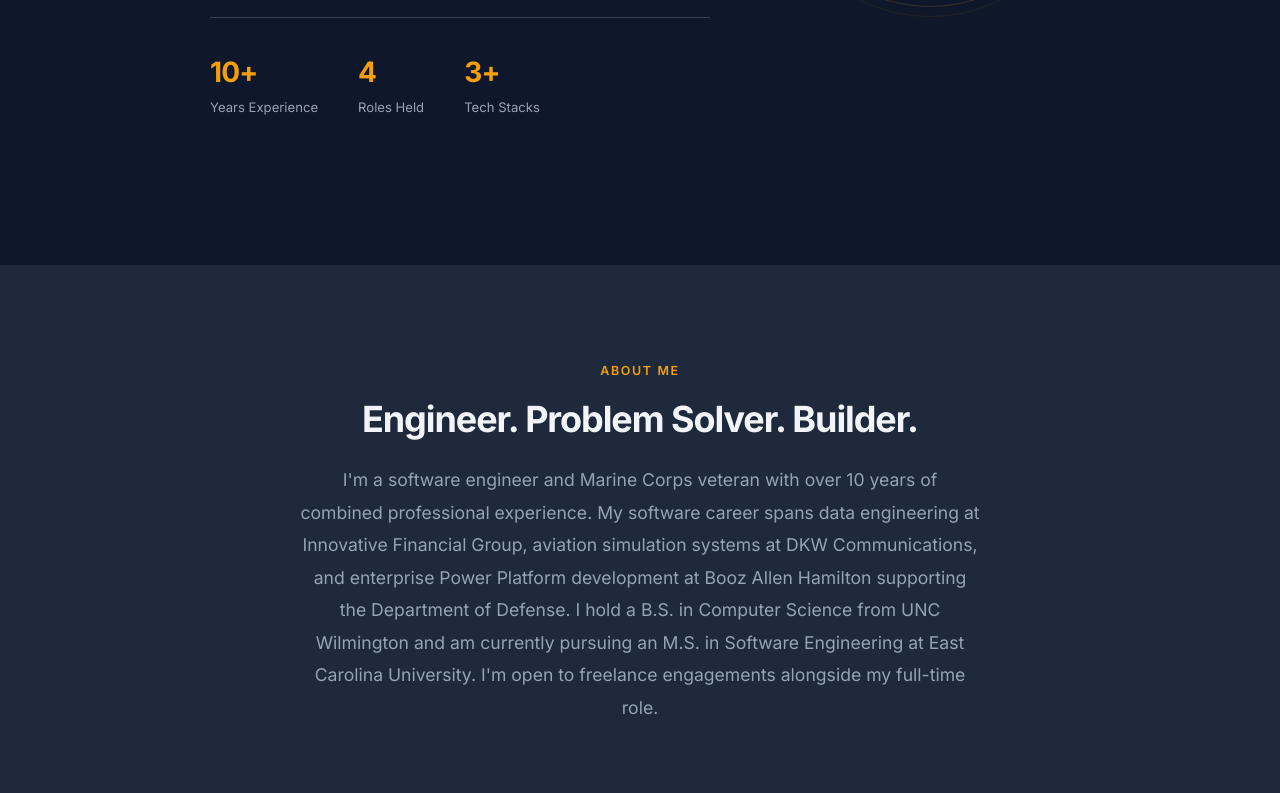
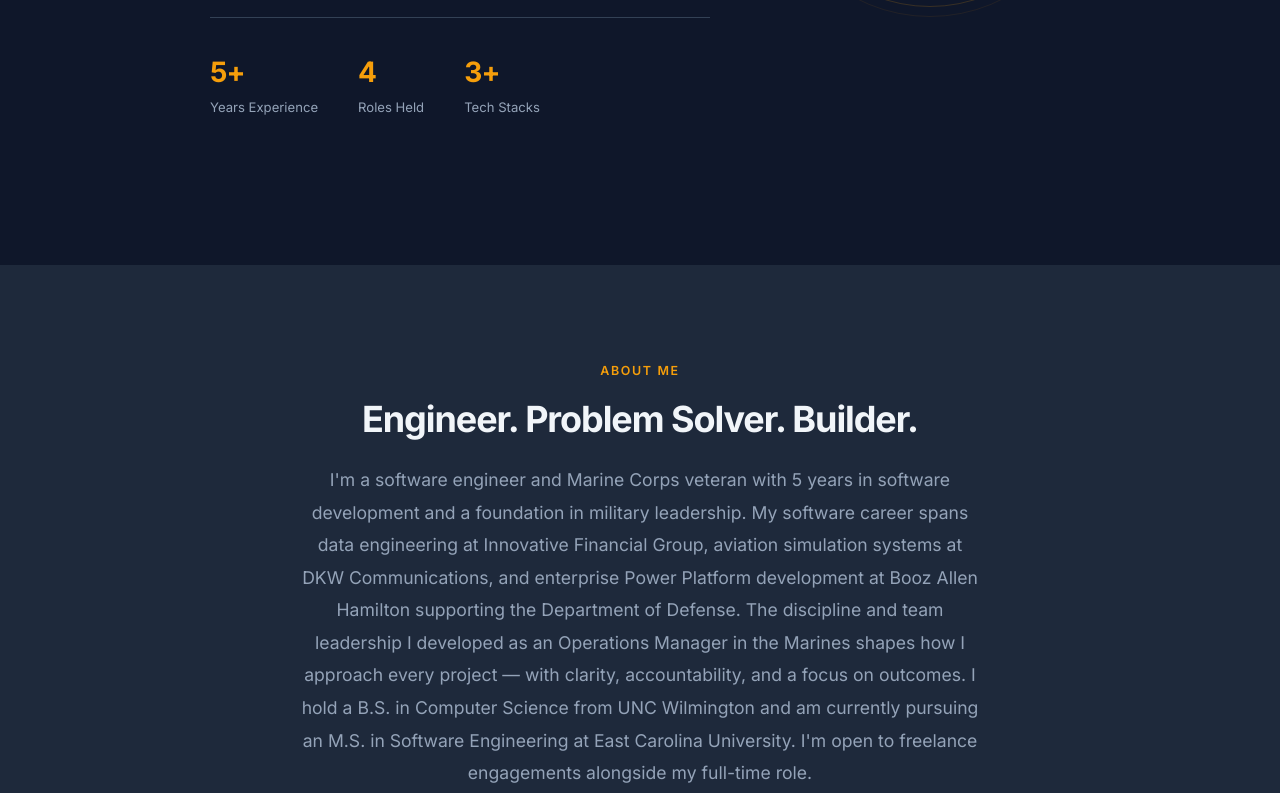
Before and after one commit to watersk24/resumeSite, a plain HTML site: page index.html in a window 1280 px wide. Shown: the part 535-1328 px from the top of the page. Drawn offline with Linux system fonts and the light colour scheme.

Commit message:
Fix years of experience stat to 5+; update about copy to reflect software career and military leadership

```diff
--- a/index.html
+++ b/index.html
@@ -716,7 +716,7 @@
                     </div>
                     <dl class="hero-stats">
                         <div>
-                            <dd class="stat-number">10+</dd>
+                            <dd class="stat-number">5+</dd>
                             <dt class="stat-label">Years Experience</dt>
                         </div>
                         <div>
@@ -748,7 +748,7 @@
             <div class="about-inner">
                 <p class="section-label" aria-hidden="true">About Me</p>
                 <h2 class="section-title">Engineer. Problem Solver. Builder.</h2>
-                <p>I'm a software engineer and Marine Corps veteran with over 10 years of combined professional experience. My software career spans data engineering at Innovative Financial Group, aviation simulation systems at DKW Communications, and enterprise Power Platform development at Booz Allen Hamilton supporting the Department of Defense. I hold a B.S. in Computer Science from UNC Wilmington and am currently pursuing an M.S. in Software Engineering at East Carolina University. I'm open to freelance engagements alongside my full-time role.</p>
+                <p>I'm a software engineer and Marine Corps veteran with 5 years in software development and a foundation in military leadership. My software career spans data engineering at Innovative Financial Group, aviation simulation systems at DKW Communications, and enterprise Power Platform development at Booz Allen Hamilton supporting the Department of Defense. The discipline and team leadership I developed as an Operations Manager in the Marines shapes how I approach every project — with clarity, accountability, and a focus on outcomes. I hold a B.S. in Computer Science from UNC Wilmington and am currently pursuing an M.S. in Software Engineering at East Carolina University. I'm open to freelance engagements alongside my full-time role.</p>
             </div>
         </div>
     </section>
```
